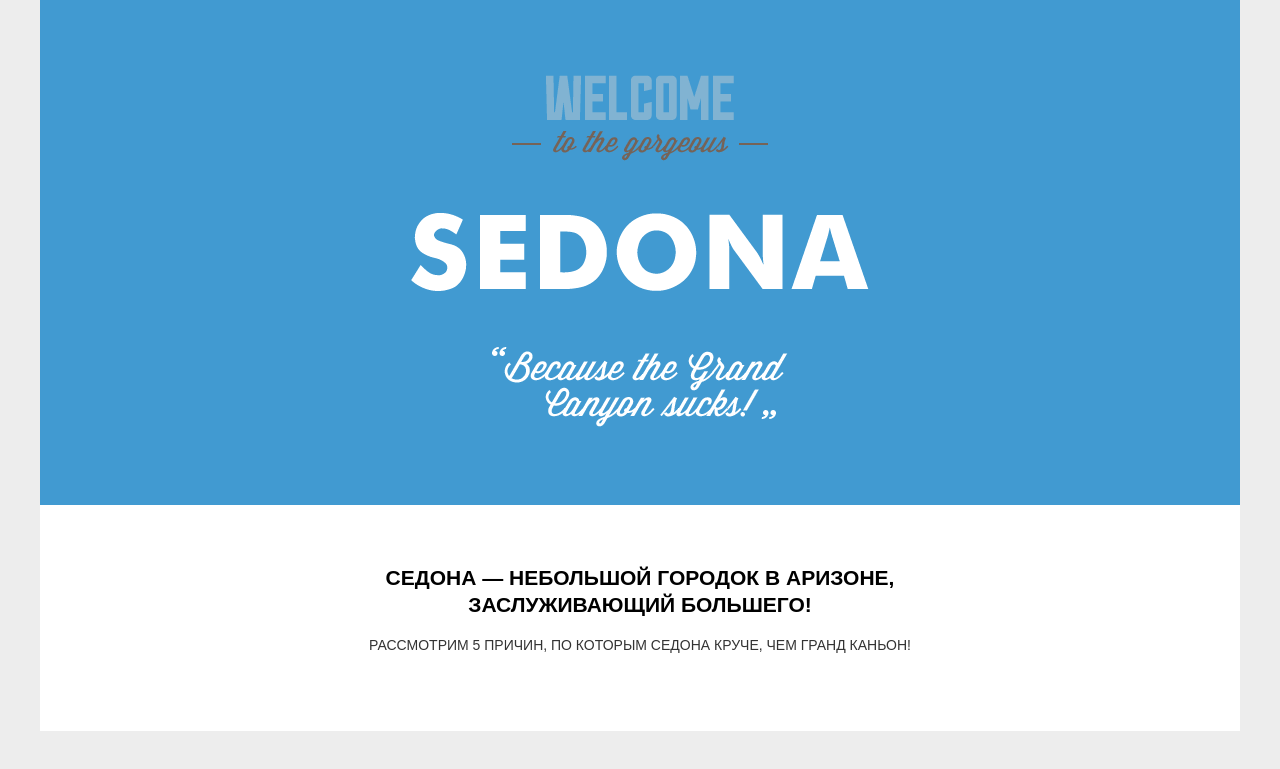
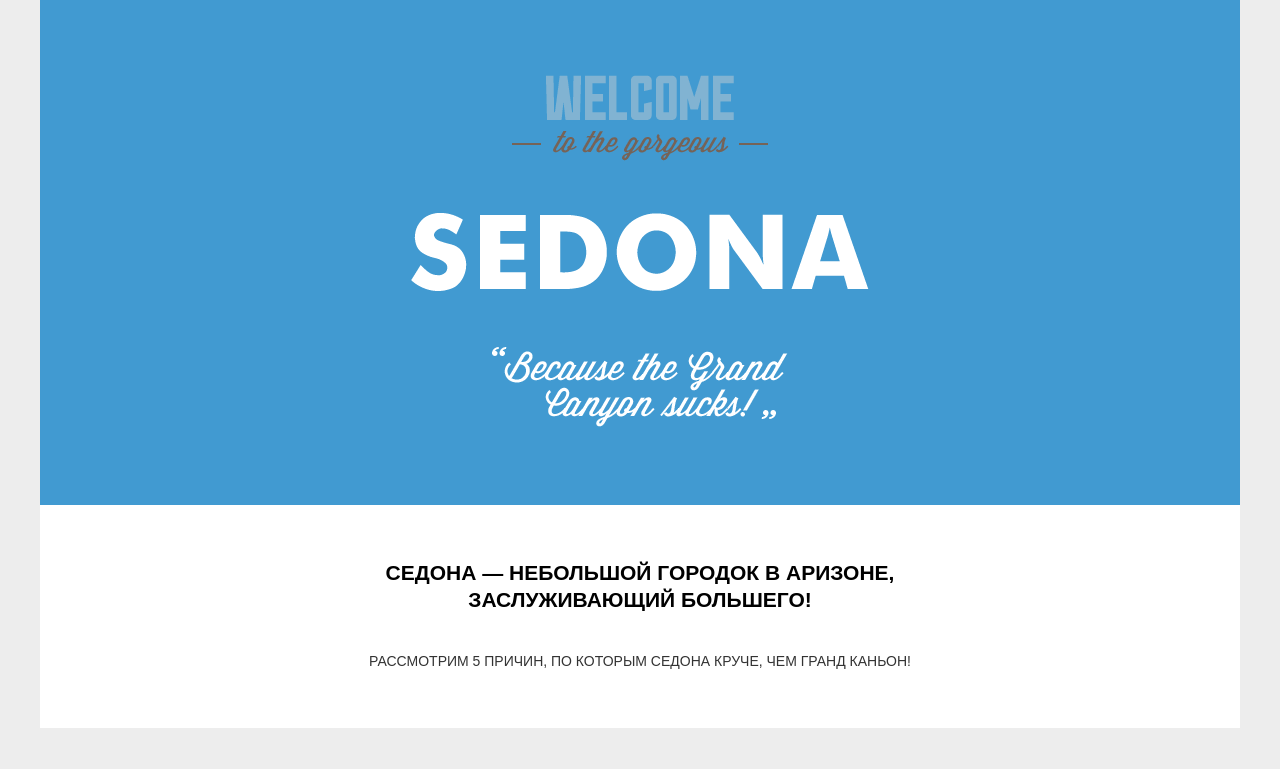
Before and after one commit to ooPASHAoo/sedona, a website: page src/index.html in a window 1280 px wide. Shown: the part 59-828 px from the top of the page. Drawn offline with Linux system fonts and the light colour scheme.

Commit message:
change height-margin (slogan)

```diff
--- a/src/scss/blocks/slogan.scss
+++ b/src/scss/blocks/slogan.scss
@@ -1,10 +1,11 @@
 .slogan {
   //background-color: #419ad1;
-  padding: 60px 320px;
+  padding: 55px 320px;
   text-align: center;
   background-color: white;
 
   &__text {
+    margin: 0;
     font-size: 21px;
     line-height: 26px;
     font-weight: bold;
@@ -12,5 +13,7 @@
   }
 
   &__description {
+    margin: 0;
+    margin-top: 35px;
   }
 }
```
Also changed, not shown: src/css/style.css.
